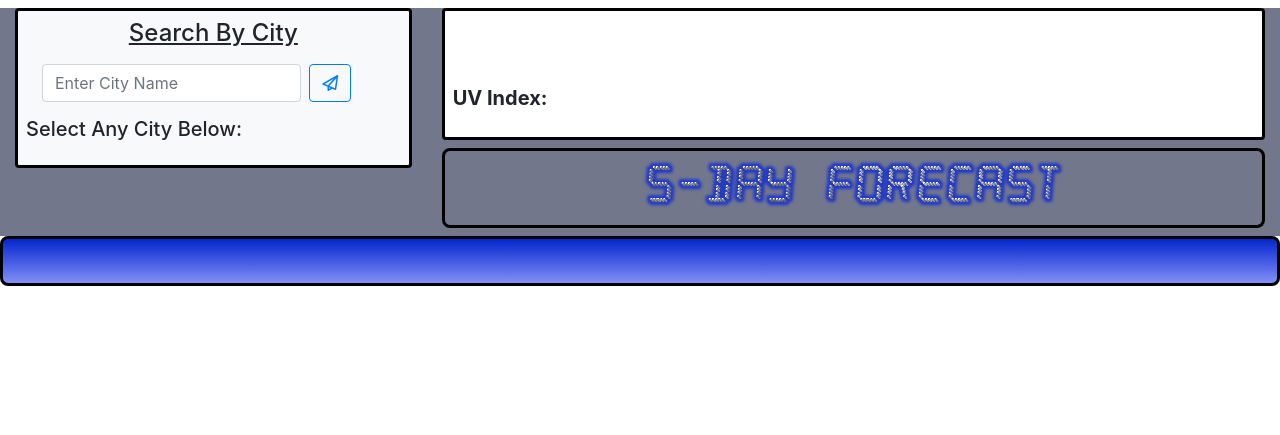
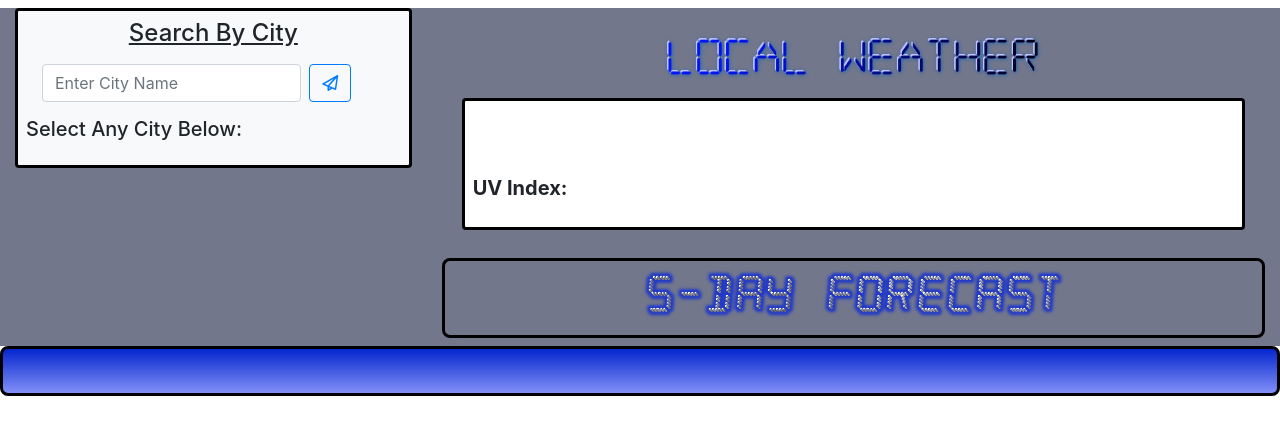
Before and after one commit to AASports89/Git-Your-Weather, a plain HTML site: page index.html in a window 1280 px wide. Shown: the part 81-516 px from the top of the page. Drawn offline with nearby package versions, Linux system fonts and the light colour scheme.

Commit message:
Updated README images & URLs

```diff
--- a/index.html
+++ b/index.html
@@ -45,6 +45,9 @@
 <!-- 5-DAY FORECAST -->
             <div class="col-lg-8">
 <!-- PLACEHOLDERS FOR DATA OUTPUT -->
+
+              <div class="card-body">
+                <h5 style="text-align: center" class="card-title"><img style="width: 50%; height: auto" src="./assets/images/lw.png"></h5>
                 <section style="border: solid 3px black" class="card p-2" id="current" style="display:none">
                     <h1 style="text-align: center" id="city"></h1>
                     <h5 style="text-align: center; font-weight: bold" id="date"></h5>
@@ -53,6 +56,7 @@
                     <p id="wind"></p>
                     <p id="uv-index">UV Index: <span class="color"></span></p>
                 </section>
+              </div>
 <!-- DISPLAY FOR 5-DAY FORECAST OUTPUT -->
                 <section style="border: solid 3px black; border-radius: 0.5em" class="mt-2 mb-2" id="five-day" style="display:none;">
                     <h3 style="text-align: center"><img src="./assets/images/fc.png"></h3>
```
Also changed, not shown: assets/images/mpg.jpg (added), assets/images/mpg2.jpg (added), assets/images/sph.jpg (added), assets/images/td.jpg (added), 3 other files.
